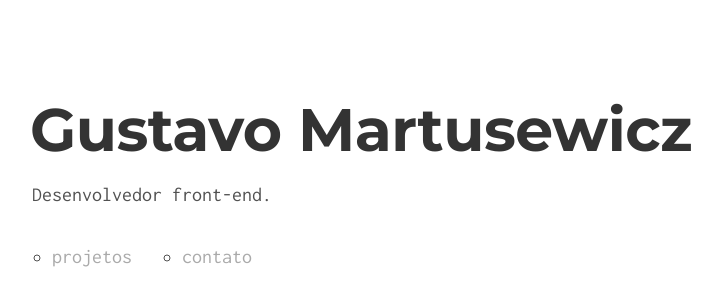
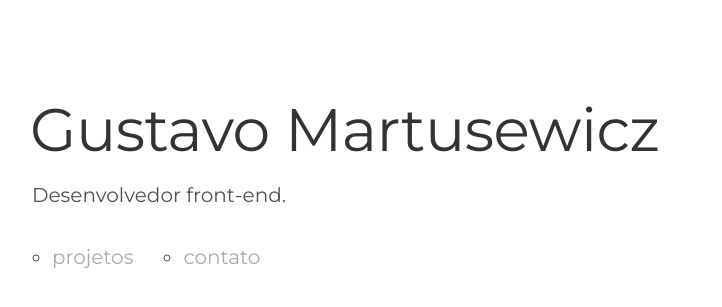
Before and after one commit to gustavom/gustavom.github.io, a Jekyll site: the page built from index.html, in a window 1280 px wide. Shown: the top 307 px of the page, without its empty margins (248-970 px from the left). Built offline with Jekyll 4.4.1, drawn with Linux system fonts in a browser that asks for light colours.

Commit message:
fonte montserrat

```diff
--- a/_sass/_base.scss
+++ b/_sass/_base.scss
@@ -1,12 +1,12 @@
-@import url(//fonts.googleapis.com/css?family=Montserrat:700);
-@import url(//fonts.googleapis.com/css?family=Inconsolata:400,700);
+@import url(//fonts.googleapis.com/css?family=Montserrat:400,700);
+//@import url(//fonts.googleapis.com/css?family=Inconsolata:400,700);
 * {
   -webkit-box-sizing: border-box;
      -moz-box-sizing: border-box;
           box-sizing: border-box;
 }
 html {
-  font: 16px/1.5 Inconsolata, sans-serif; }
+  font: 16px/1.5 'Montserrat', sans-serif; }
 html,
 body {
   margin: 0;
```
